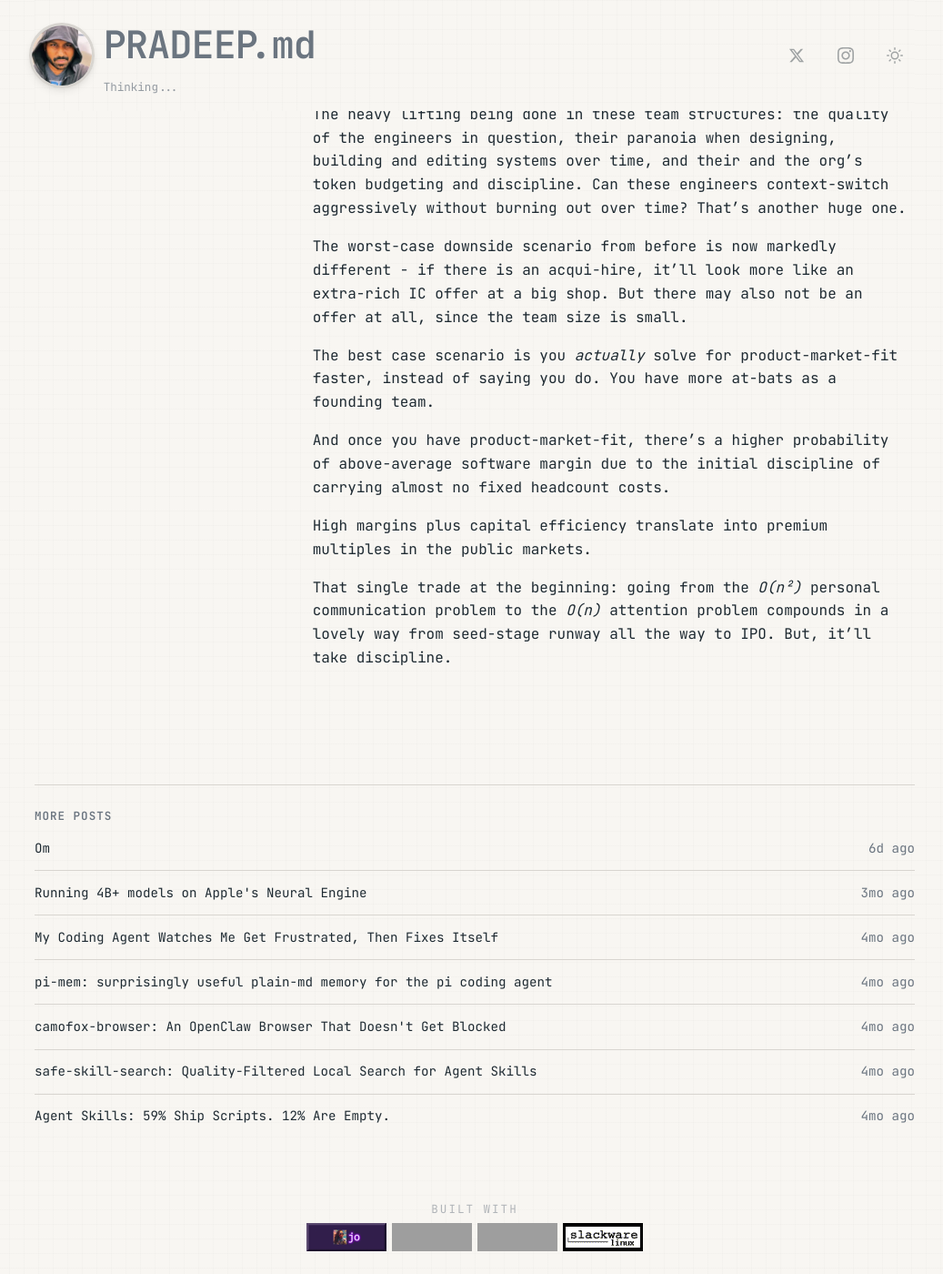
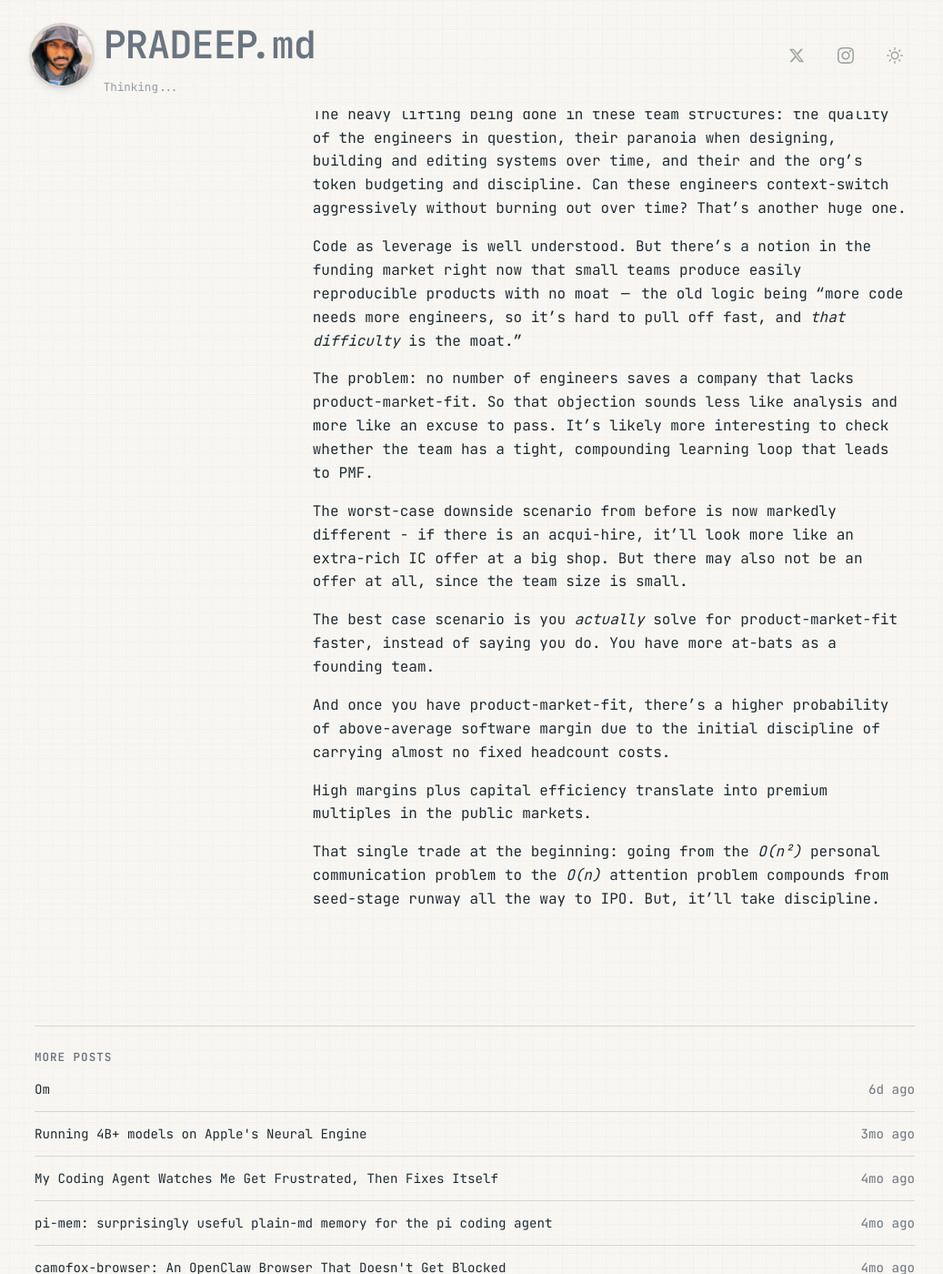
Before and after one commit to skyfallsin/skyfallsin.github.io, a Jekyll site: the page built from _posts/2026-06-30-one-pizza-startup.md, in a window 1280 px wide and 1400 px high, scrolled down 2511 px. Shown: the whole window at 91% size, without its empty margins (118-1155 px from the left). Built offline with Jekyll 4.4.1, drawn with Linux system fonts in a browser that asks for light colours; nearby versions of some CDN libraries; grey boxes are pictures that could not be loaded.

Commit message:
Update one pizza startup post

```diff
--- a/_posts/2026-06-30-one-pizza-startup.md
+++ b/_posts/2026-06-30-one-pizza-startup.md
@@ -51,6 +51,10 @@ So now the big question - why add more people to a zero-to-one engineering team
 
 The heavy lifting being done in these team structures: the quality of the engineers in question, their paranoia when designing, building and editing systems over time, and their and the org’s token budgeting and discipline. Can these engineers context-switch aggressively without burning out over time? That’s another huge one.
 
+Code as leverage is well understood. But there’s a notion in the funding market right now that small teams produce easily reproducible products with no moat — the old logic being “more code needs more engineers, so it’s hard to pull off fast, and *that difficulty* is the moat.”
+
+The problem: no number of engineers saves a company that lacks product-market-fit. So that objection sounds less like analysis and more like an excuse to pass. It’s likely more interesting to check whether the team has a tight, compounding learning loop that leads to PMF.
+
 The worst-case downside scenario from before is now markedly different - if there is an acqui-hire, it’ll look more like an extra-rich IC offer at a big shop. But there may also not be an offer at all, since the team size is small.
 
 The best case scenario is you _actually_ solve for product-market-fit faster, instead of saying you do.  You have more at-bats as a founding team.
@@ -59,4 +63,4 @@ And once you have product-market-fit, there’s a higher probability of above-av
 
 High margins plus capital efficiency translate into premium multiples in the public markets.
 
-That single trade at the beginning: going from the _O(n²)_ personal communication problem to the _O(n)_ attention problem compounds in a lovely way from seed-stage runway all the way to IPO. But, it’ll take discipline.
+That single trade at the beginning: going from the _O(n²)_ personal communication problem to the _O(n)_ attention problem compounds from seed-stage runway all the way to IPO. But, it’ll take discipline.
```
